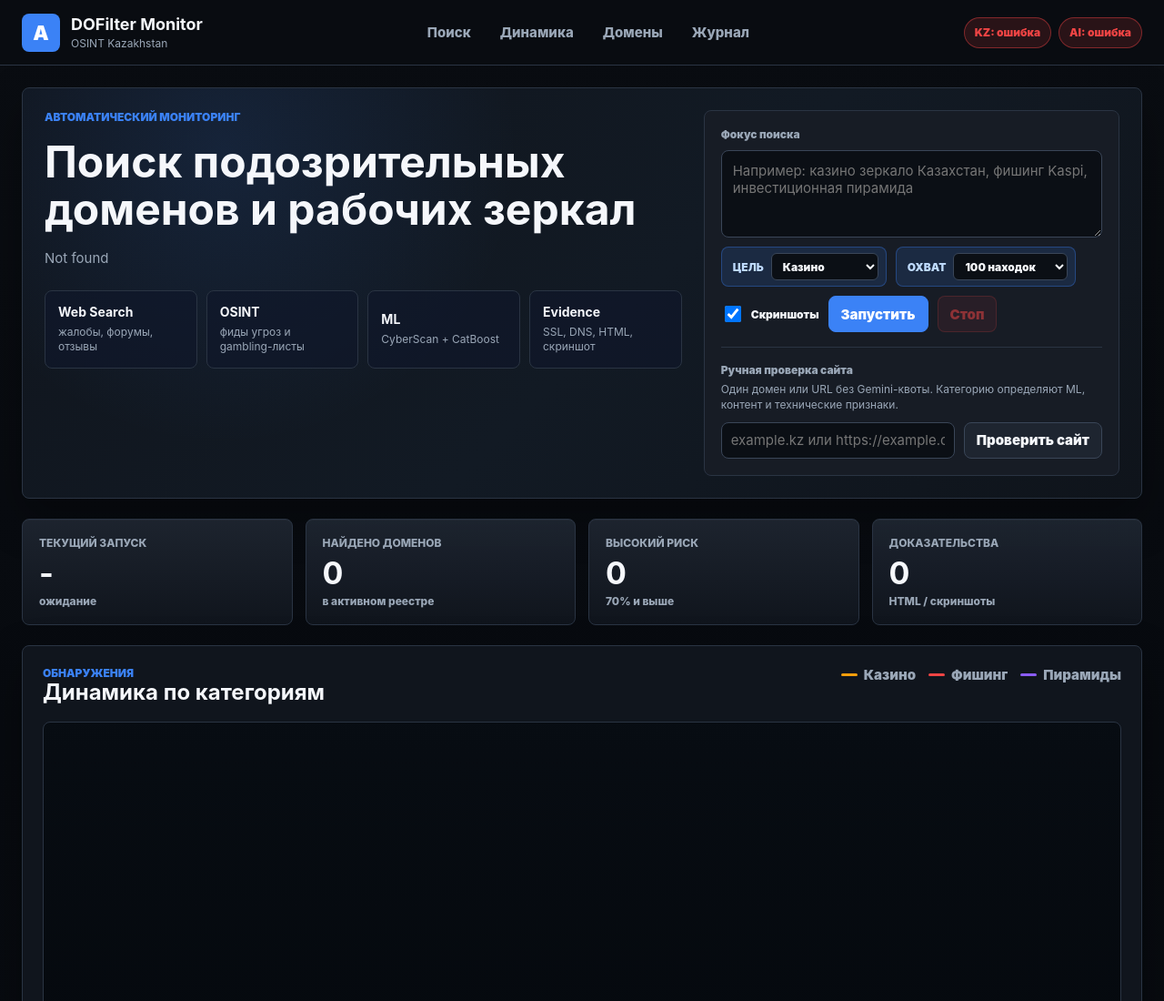
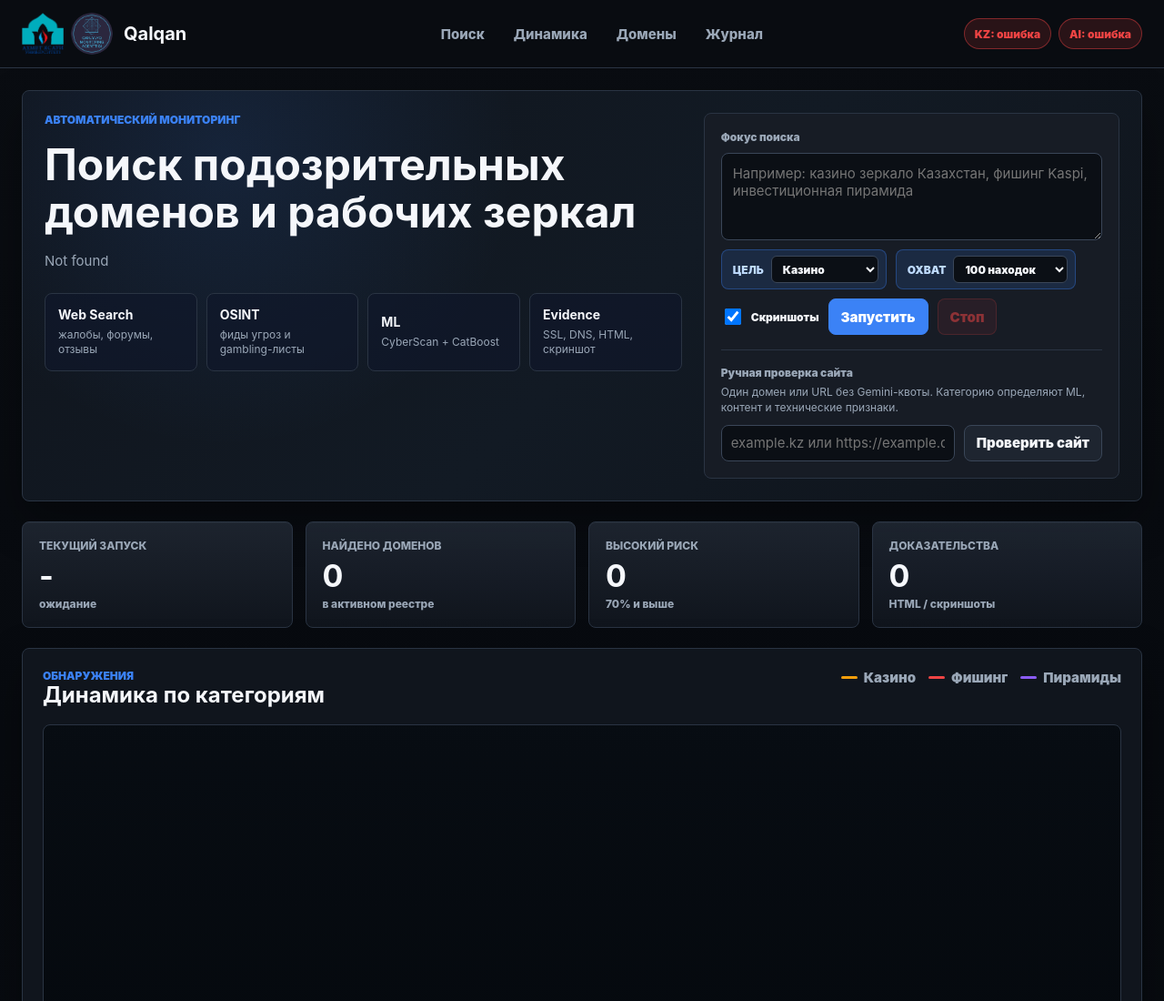
Before and after one commit to shadowuneed/sfilter, a plain HTML site: page app/static/index.html in a window 1280 px wide. Shown: the top 1100 px of the page at 91% size. Drawn offline with Linux system fonts and the light colour scheme; no server answers.

Commit message:
Update visible brand to Qalqan

```diff
--- a/app/static/index.html
+++ b/app/static/index.html
@@ -3,18 +3,19 @@
 <head>
   <meta charset="utf-8">
   <meta name="viewport" content="width=device-width, initial-scale=1">
-  <title>DOFilter Monitor</title>
-  <link rel="stylesheet" href="/static/styles.css?v=20260709-run-target">
+  <title>Qalqan</title>
+  <link rel="icon" type="image/png" href="/static/afmlogo.png?v=20260720-qalqan">
+  <link rel="stylesheet" href="/static/styles.css?v=20260720-qalqan">
 </head>
 <body>
   <div class="app-shell">
     <header class="topbar">
-      <a class="brand" href="/monitor" aria-label="DOFilter Monitor">
-        <span class="brand-mark">A</span>
-        <span>
-          <strong>DOFilter Monitor</strong>
-          <small>OSINT Kazakhstan</small>
+      <a class="brand" href="/monitor" aria-label="Qalqan">
+        <span class="brand-logos" aria-hidden="true">
+          <img class="brand-logo brand-logo-university" src="/static/Emblem_mktu.png?v=20260720-qalqan" alt="">
+          <img class="brand-logo brand-logo-afm" src="/static/afmlogo.png?v=20260720-qalqan" alt="">
         </span>
+        <strong>Qalqan</strong>
       </a>
 
       <nav class="topnav" aria-label="Разделы">
--- a/app/static/styles.css
+++ b/app/static/styles.css
@@ -59,25 +59,32 @@ button:disabled { cursor: not-allowed; opacity: 0.55; }
   display: inline-flex;
   align-items: center;
   gap: 12px;
-  min-width: 210px;
-}
-
-.brand-mark {
-  width: 42px;
-  height: 42px;
-  border-radius: 8px;
-  display: grid;
-  place-items: center;
-  background: var(--blue);
-  color: #fff;
-  font-weight: 900;
-  font-size: 22px;
-}
-
-.brand strong,
-.brand small { display: block; }
-.brand strong { font-size: 18px; line-height: 1.2; }
-.brand small { color: var(--muted); font-size: 12px; margin-top: 2px; }
+  min-width: 240px;
+}
+
+.brand-logos {
+  display: inline-flex;
+  align-items: center;
+  gap: 8px;
+  flex: 0 0 auto;
+}
+
+.brand-logo {
+  width: 46px;
+  height: 46px;
+  display: block;
+  object-fit: contain;
+}
+
+.brand-logo-afm {
+  border-radius: 50%;
+}
+
+.brand strong {
+  display: block;
+  font-size: 20px;
+  line-height: 1.2;
+}
 
 .topnav {
   display: flex;
@@ -1574,6 +1581,8 @@ a.evidence-link:hover,
   body { font-size: 14px; }
   .workspace { padding: 14px; gap: 14px; }
   .topbar { padding: 12px 14px; gap: 12px; }
+  .brand { min-width: 0; }
+  .brand-logo { width: 40px; height: 40px; }
   .scan-band,
   .trend-band,
   .domain-band,
```
Also changed, not shown: app/static/Emblem_mktu.png (added), app/static/afmlogo.png (added).
